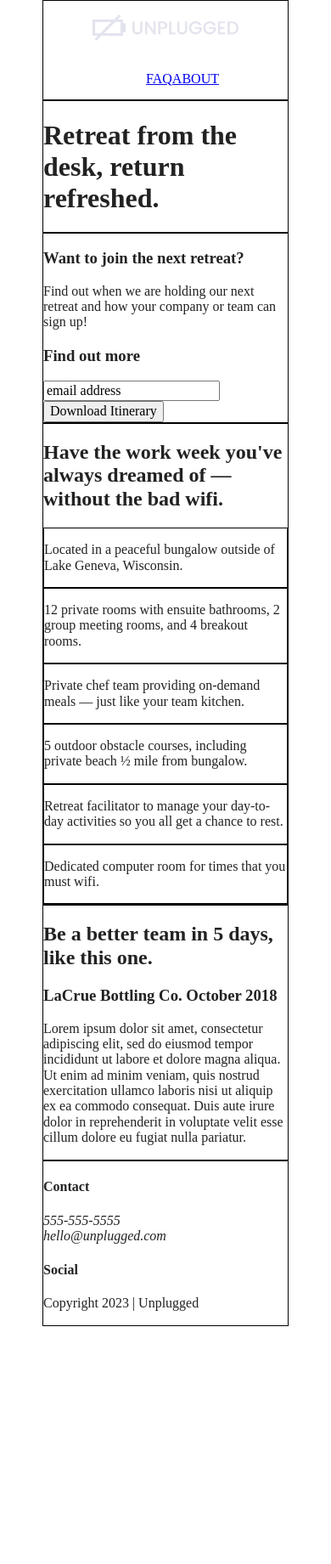
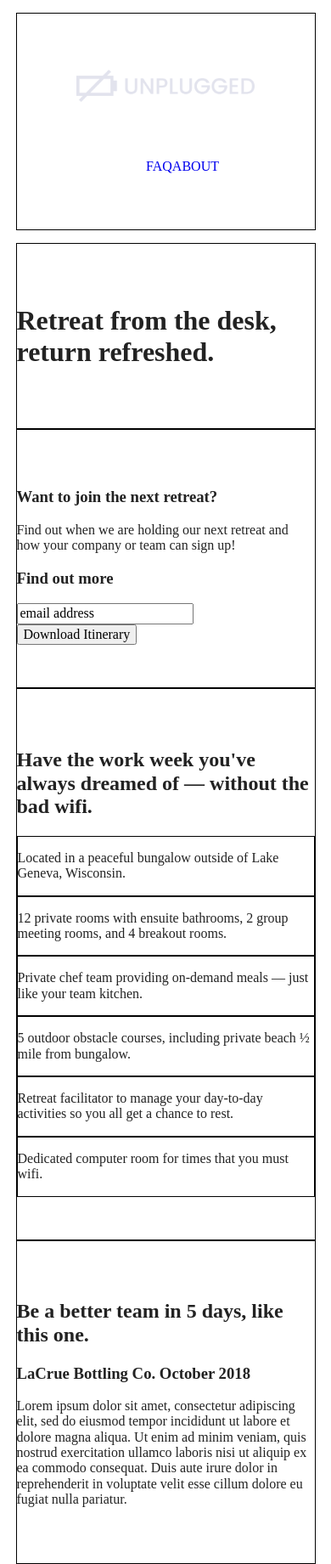
Before and after one commit to jenpenfield/unplugged, a website built with Parcel: page index.html in a window 390 px wide. Shown: the top 1841 px of the page at 85% size. Before the commit the page ends 1561 px from the top, so only its background shows below. Built offline with nearby package versions, Linux system fonts and the light colour scheme.

Commit message:
Fixed Flexbox layout for mobile

```diff
--- a/css/main.css
+++ b/css/main.css
@@ -99,7 +99,7 @@ img {
 
 .content-wrapper {
   width: 90%;
-  margin: 0 50px;
+  padding: 50px 0;
   border: 1px solid black;
 }
 
@@ -112,7 +112,11 @@ footer {
   display: flex;
   justify-content: center;
   align-items: center;
-  flex-flow: row wrap;
+
+}
+
+header {
+  padding: 15px 0;
 }
 
 header .content-wrapper {
@@ -130,24 +134,45 @@ header figure {
   flex-flow: row wrap;
 }
 
+.header-divider {
+  height: 1px;
+  width: 100%;
+  margin: 10px 0 20px 0;
+}
+
 header nav {
   display: flex;
   justify-content: space-around;
   align-items: center;
   flex-flow: row wrap;
+  width: 60%;
+  text-transform: uppercase;
 }
 
 header nav ul {
   display: flex;
-  justify-content: space-between;
+  justify-content: space-around;
   list-style: none;
   margin-top: 20px;
   margin-bottom: 15px;
 }
 
+header nav ul li a {
+  text-decoration: none;
+}
+
 #hero-area {
   display: flex;
   justify-content: center;
+}
+
+footer .content-wrapper {
+  width: 55%;
+  margin: 50px 0;
+}
+
+footer {
+  text-align: center;
 }
 
 
--- a/index.html
+++ b/index.html
@@ -28,6 +28,7 @@
       <figure>
         <a href="#"><img src="img/unplugged-logo.png" alt="Unplugged Logo"></a>
       </figure>
+      <div class="header-divider"></div>
 
       <nav>
         <ul>
```
